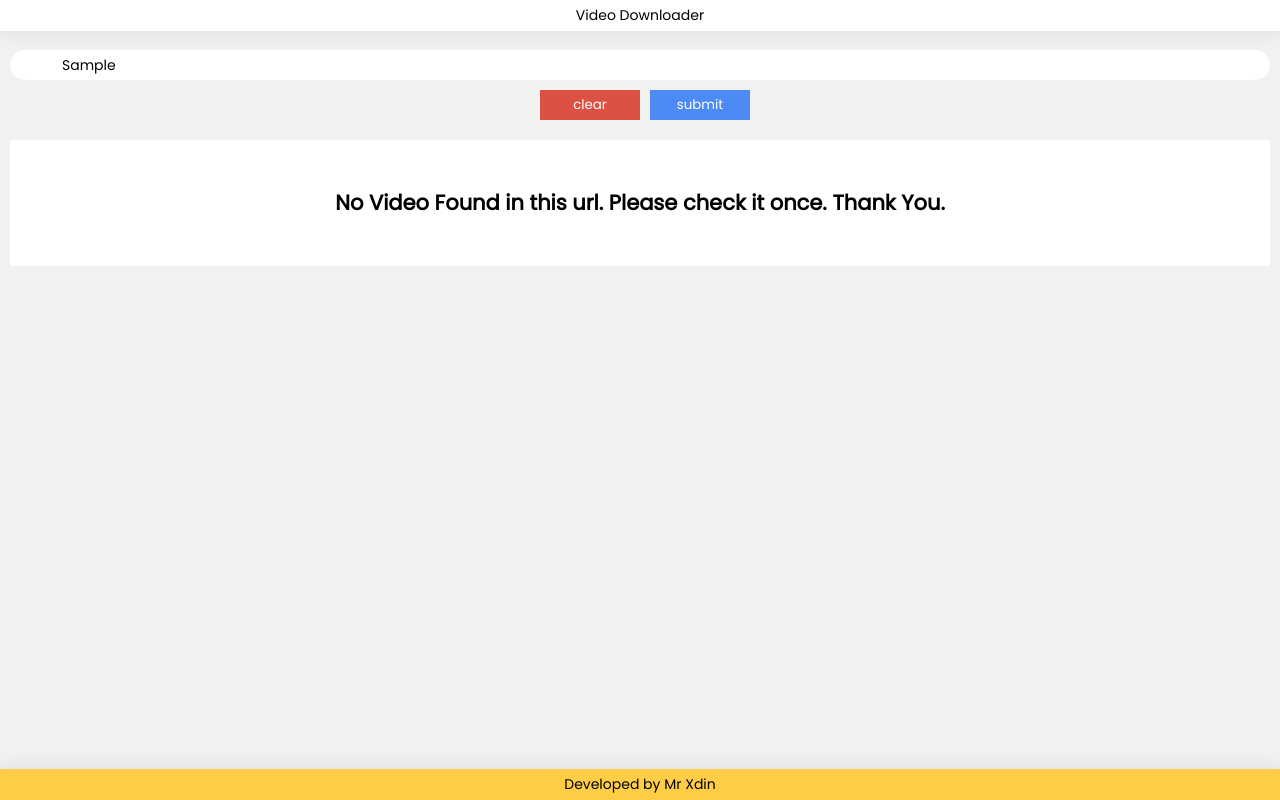
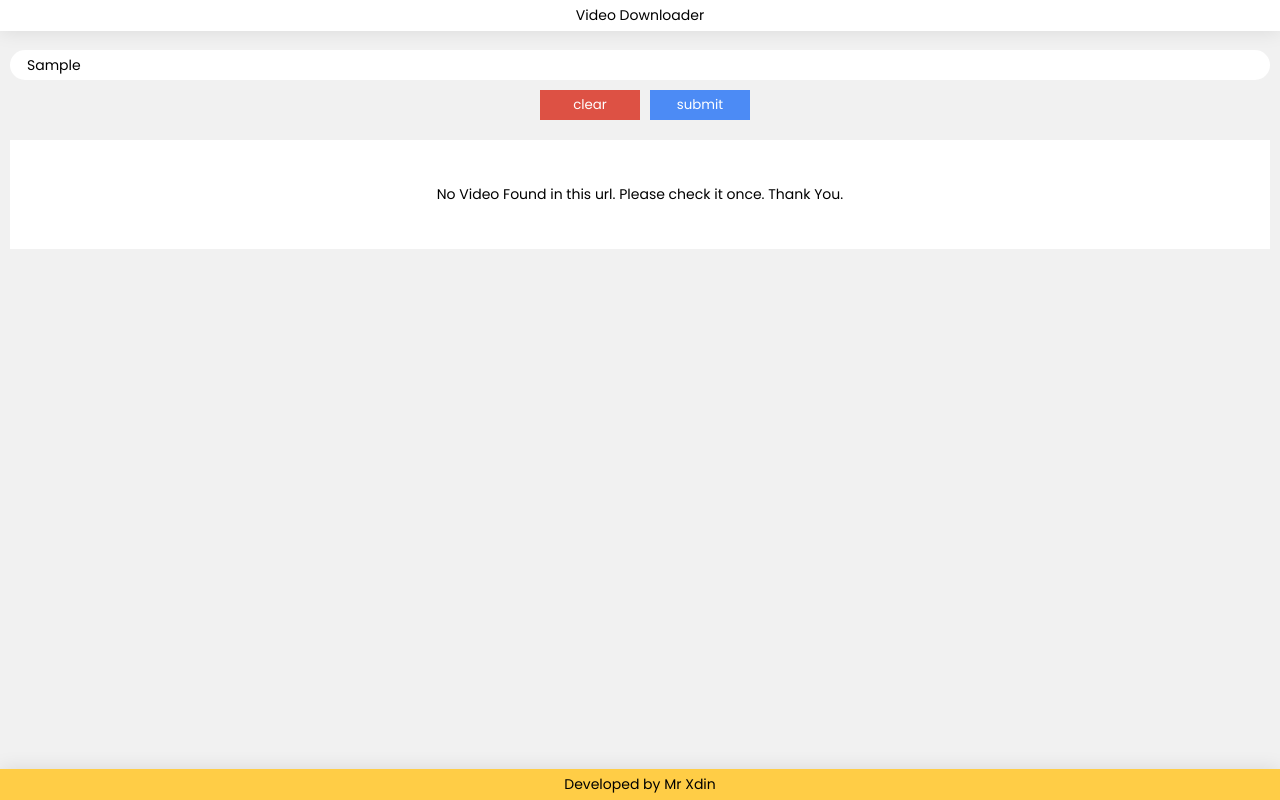
Before and after one commit to manixdin/youtube, a plain HTML site: page index.html in a window 1280 px wide. Both pictures are taken after typing "Sample" into the empty fields and a click on the button "submit". Drawn offline with nearby package versions, Linux system fonts and the light colour scheme; no server answers.

Commit message:
Update index.html

```diff
--- a/index.html
+++ b/index.html
@@ -43,8 +43,8 @@
 		    font-size: inherit;
 		    height: 100%;
 		    outline: 0;
-		    padding-inline-end: 44px;
-		    padding-inline-start: 52px;
+		    padding-inline-end: 10px;
+		    padding-inline-start: 17px;
 		    position: relative;
 		    width: 100%;
 		    border-radius: 17px;
@@ -198,10 +198,10 @@
 	    <button id="convert">submit</button>
 	</div>
 	<div class="novideo">
-		<h2>No Video Found in this url. Please check it once. Thank You.</h2>
+		<p>No Video Found in this url. Please check it once. Thank You.</p>
 	</div>
 	<div class="processing">
-		<h2>Processing...</h2>
+		<p>Processing...</p>
 	</div>
 	<div class="detail-form">
 		<p id="title"></p>
@@ -237,6 +237,7 @@
 <script type="text/javascript">
 	$('#convert').click(function(){
 		$('.novideo').hide();
+		$('.output').hide();
 		$('.processing').show();
 		let url = $('#url').val();
 
@@ -270,6 +271,7 @@
 		  .catch((error) => {
 		$('.processing').hide();
 		    $('.novideo').show();
+		    $('.output').hide();
 		});
 	});
 
```
